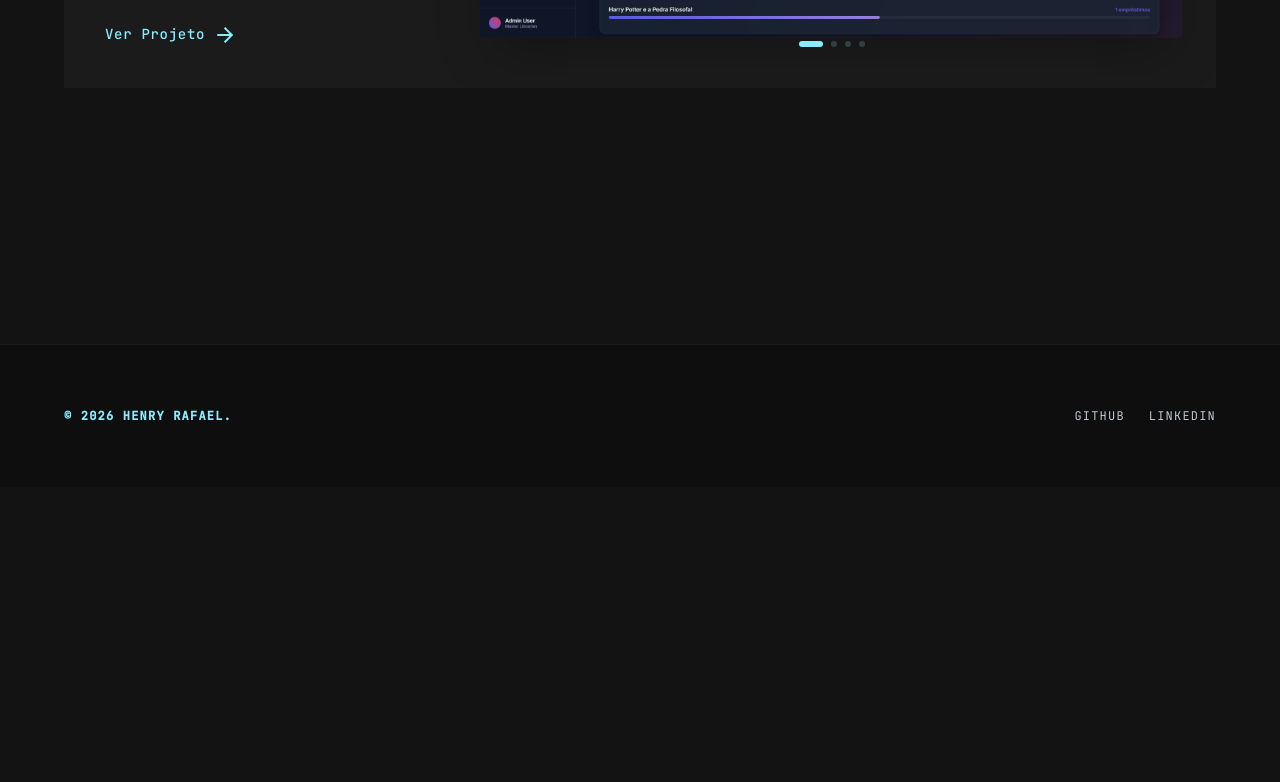
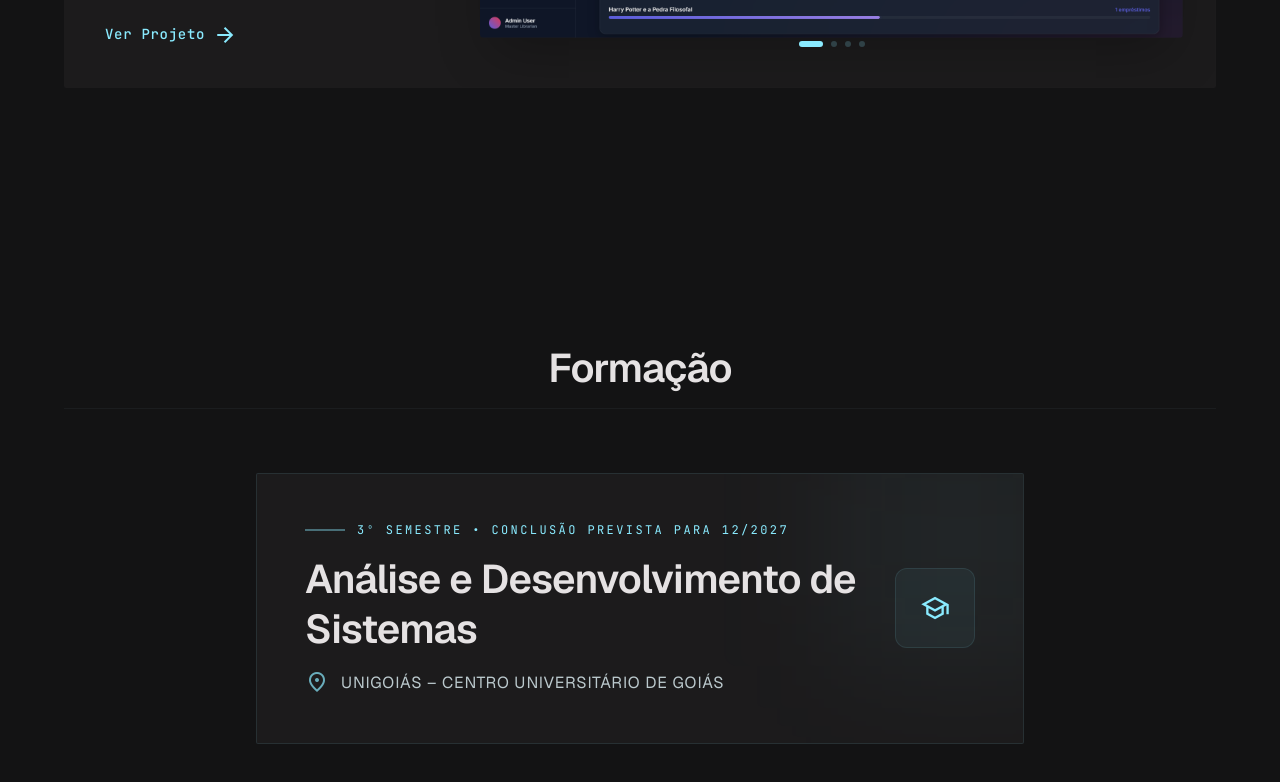
Before and after one commit to raf-henry/SitePortfolio, an Angular app: page / in a window 1280 px wide. Shown: the part 1950-2732 px from the top of the page. Before the commit the page ends 2437 px from the top, so only its background shows below. Built offline with nearby package versions, Linux system fonts and the light colour scheme.

Commit message:
feat: adicionar seção de formação, centralizar títulos e configurar links dos projetos

```diff
--- a/src/app/app.html
+++ b/src/app/app.html
@@ -9,6 +9,12 @@
             <a class="text-on-surface-variant hover:text-primary relative group transition-colors duration-300 cursor-pointer pb-1"
                 (click)="featuredProjects.scrollIntoView({ behavior: 'smooth' })">
                 Projetos
+                <span
+                    class="absolute bottom-0 left-0 w-0 h-0.5 bg-primary transition-all duration-300 group-hover:w-full"></span>
+            </a>
+            <a class="text-on-surface-variant hover:text-primary relative group transition-colors duration-300 cursor-pointer pb-1"
+                (click)="education.scrollIntoView({ behavior: 'smooth' })">
+                Formação
                 <span
                     class="absolute bottom-0 left-0 w-0 h-0.5 bg-primary transition-all duration-300 group-hover:w-full"></span>
             </a>
@@ -53,8 +59,8 @@
     </section>
     <!-- Featured Projects -->
     <section #featuredProjects class="max-w-container-max mx-auto px-margin py-stack-xl">
-        <div class="mb-stack-lg flex justify-between items-end border-b border-outline-variant/20 pb-4">
-            <h2 class="font-headline-lg text-headline-lg text-on-surface">Projetos em Andamento</h2>
+        <div class="mb-stack-lg flex justify-center items-center border-b border-outline-variant/20 pb-4">
+            <h2 class="font-headline-lg text-headline-lg text-on-surface text-center">Projetos em Andamento</h2>
         </div>
         <div class="flex flex-col gap-stack-lg">
             <!-- Project Card 1: FinanceSys -->
@@ -118,10 +124,10 @@
                         autônoma de extratos bancários e dashboard reativo.
                     </p>
                     <div class="mt-auto">
-                        <button class="text-primary font-label-md text-label-md flex items-center gap-2 group/link">
+                        <a href="https://github.com/raf-henry/FinanceSys-Sistema-de-Gerenciamento-de-Gastos" target="_blank" rel="noopener" class="text-primary font-label-md text-label-md flex items-center gap-2 group/link cursor-pointer">
                             Ver Projeto <span
                                 class="material-symbols-outlined text-[18px] group-hover/link:translate-x-1 transition-transform">arrow_forward</span>
-                        </button>
+                        </a>
                     </div>
                 </div>
             </div>
@@ -187,10 +193,46 @@
                         cálculo automático de multas.
                     </p>
                     <div class="mt-auto">
-                        <button class="text-primary font-label-md text-label-md flex items-center gap-2 group/link">
+                        <a href="https://github.com/raf-henry/Biblioteca" target="_blank" rel="noopener" class="text-primary font-label-md text-label-md flex items-center gap-2 group/link cursor-pointer">
                             Ver Projeto <span
                                 class="material-symbols-outlined text-[18px] group-hover/link:translate-x-1 transition-transform">arrow_forward</span>
-                        </button>
+                        </a>
+                    </div>
+                </div>
+            </div>
+        </div>
+    </section>
+
+    <!-- Education Section -->
+    <section #education class="max-w-container-max mx-auto px-margin py-stack-xl">
+        <div class="mb-stack-lg flex justify-center items-center border-b border-outline-variant/20 pb-4">
+            <h2 class="font-headline-lg text-headline-lg text-on-surface text-center">Formação</h2>
+        </div>
+        <div class="flex justify-center">
+            <div class="w-full max-w-3xl group relative bg-surface-container-low p-8 lg:p-12 rounded-DEFAULT border border-primary/10 hover:border-primary/40 transition-all duration-500 hover:shadow-[0_20px_60px_-20px_rgba(34,211,238,0.15)] overflow-hidden">
+                <!-- Decorative element -->
+                <div class="absolute -right-16 -top-16 w-64 h-64 bg-primary/5 rounded-full blur-3xl group-hover:bg-primary/10 transition-all duration-500"></div>
+
+                <div class="relative z-10 flex flex-col md:flex-row md:items-center justify-between gap-8">
+                    <div class="flex-grow">
+                        <div class="flex items-center gap-3 mb-4">
+                            <span class="w-10 h-0.5 bg-primary/40"></span>
+                            <p class="text-primary font-label-md uppercase tracking-[0.2em] text-xs">
+                                3º semestre • Conclusão prevista para 12/2027
+                            </p>
+                        </div>
+                        <h3 class="font-headline-lg text-headline-lg mb-4 text-on-surface group-hover:text-primary transition-colors duration-500 leading-tight">
+                            Análise e Desenvolvimento de Sistemas
+                        </h3>
+                        <div class="flex items-center gap-3 text-on-surface-variant">
+                            <span class="material-symbols-outlined text-primary/70">location_on</span>
+                            <p class="font-body-md text-body-md uppercase tracking-wider">
+                                UNIGOIÁS – CENTRO UNIVERSITÁRIO DE GOIÁS
+                            </p>
+                        </div>
+                    </div>
+                    <div class="hidden md:flex flex-shrink-0 w-20 h-20 rounded-full bg-primary/5 items-center justify-center border border-primary/10 group-hover:border-primary/30 group-hover:bg-primary/10 transition-all duration-700">
+                        <span class="material-symbols-outlined text-primary animate-float-subtle" style="font-size: 30px;">school</span>
                     </div>
                 </div>
             </div>
```
